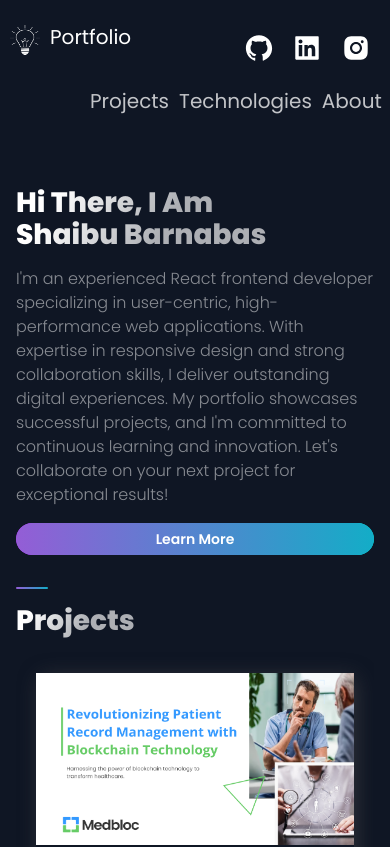
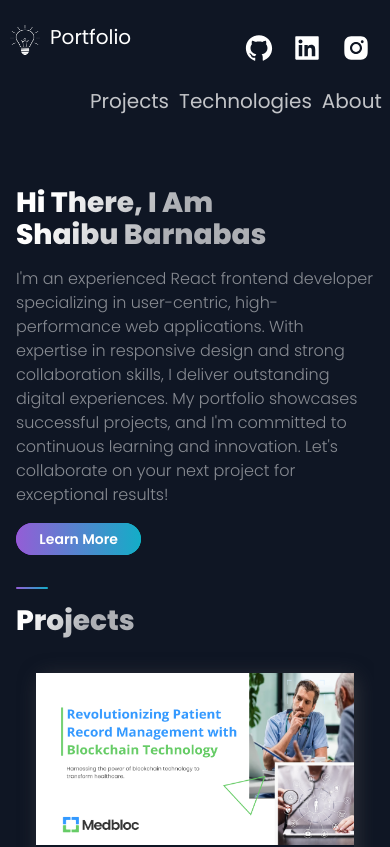
Before and after one commit to Barnabasbanny/portfolio, a Next.js app: page / in a window 390 px wide. Shown: the top 847 px of the page. Built offline with nearby package versions, Linux system fonts and the light colour scheme; a web font is replaced by a local one.

Commit message:
changed the to only cover 35% of the small screen

```diff
--- a/src/styles/GlobalComponents/index.js
+++ b/src/styles/GlobalComponents/index.js
@@ -192,7 +192,7 @@ export const ButtonBack = styled.div`
   }
 
   @media ${(props) => props.theme.breakpoints.sm} {
-    width: 100%;
+    width: 35%;
     height: 32px;
     font-size: 14px;
     margin-bottom: ${({ alt }) => alt ? '0' : '32px'};
```
